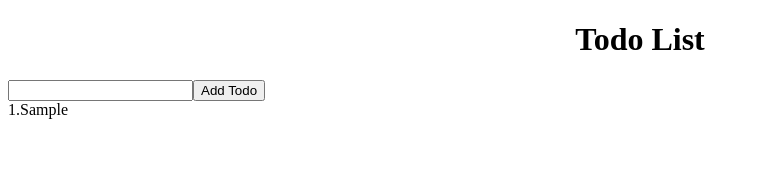
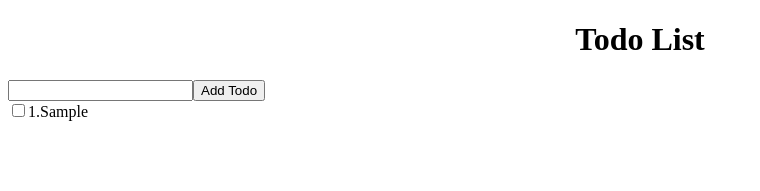
Before and after one commit to ChanDru-Balu/todo, an Angular app: page / in a window 1280 px wide. Both pictures are taken after typing "Sample" into the empty fields and a click on the button "Add Todo". Shown: the top 191 px of the page, without its empty margins (0-760 px from the left). Built offline with nearby package versions, Linux system fonts and the light colour scheme.

Commit message:
Todo task complete checkbox

```diff
--- a/src/app/app.component.html
+++ b/src/app/app.component.html
@@ -1,4 +1,4 @@
-<h1 style="text-align: center;" >Todo List</h1>
+<h1 style="text-align: center;">Todo List</h1>
 
 <div>
     <input type="string" [(ngModel)]="currentTodo" />
@@ -7,7 +7,10 @@
 </div>
 
 <div class="list-of-todo">
-    <div *ngFor="let todo of todoList;let i=index;" (click)="clickTodo(todo)" >
-        {{i+1}}.{{todo.task}}
+    <div *ngFor="let todo of todoList;let i=index;" >
+        <div>
+            <input type="checkbox" [checked]="todo.status == 'completed'"  (change)="checkTodo(todo)" >
+            <span [ngStyle]="{ 'text-decoration' : todo.status == 'completed' ? 'line-through' : '' }" (click)="clickTodo(todo)">{{i+1}}.{{todo.task}}</span>
+        </div>
     </div>
 </div>
--- a/src/app/app.component.ts
+++ b/src/app/app.component.ts
@@ -21,21 +21,24 @@ export class AppComponent {
   currentTodoId: number = 0;
   updateTodoEnable: boolean = false ;
 
-
-  addTodo(): void {
-    console.log('Current Todo:', this.currentTodo);
+/**
+ *Add the todo from the input
+ *
+ * @memberof AppComponent
+ */
+addTodo(): void {
     let todoObj = {
       id: new Date().getTime(),
       task: this.currentTodo,
       date: new Date(),
-      status: "pending"
+      status: "pending",
+      isCompleted: true
     }
     this.todoList.push(todoObj)
     this.currentTodo = '';
   }
 
   updateTodo() {
-    console.log("currenttodoId:",this.currentTodoId);
     this.todoList.forEach((todo:any)=>{
       if(todo.id == this.currentTodoId){
         todo.task = this.currentTodo;
@@ -47,10 +50,17 @@ export class AppComponent {
   }
 
   clickTodo(todo:any): void{
-    console.log({todo});
     this.currentTodo = todo.task ;
     this.currentTodoId = todo.id ;
     this.updateTodoEnable = true;
   }
 
+  checkTodo(todo:any): void {
+    if(todo.status == 'pending'){
+      todo.status = 'completed';
+    } else {
+      todo.status = 'pending';
+    }
+  }
+
 }
```
Also changed, not shown: 1 other file (tests, documents, lock files or other folders).
